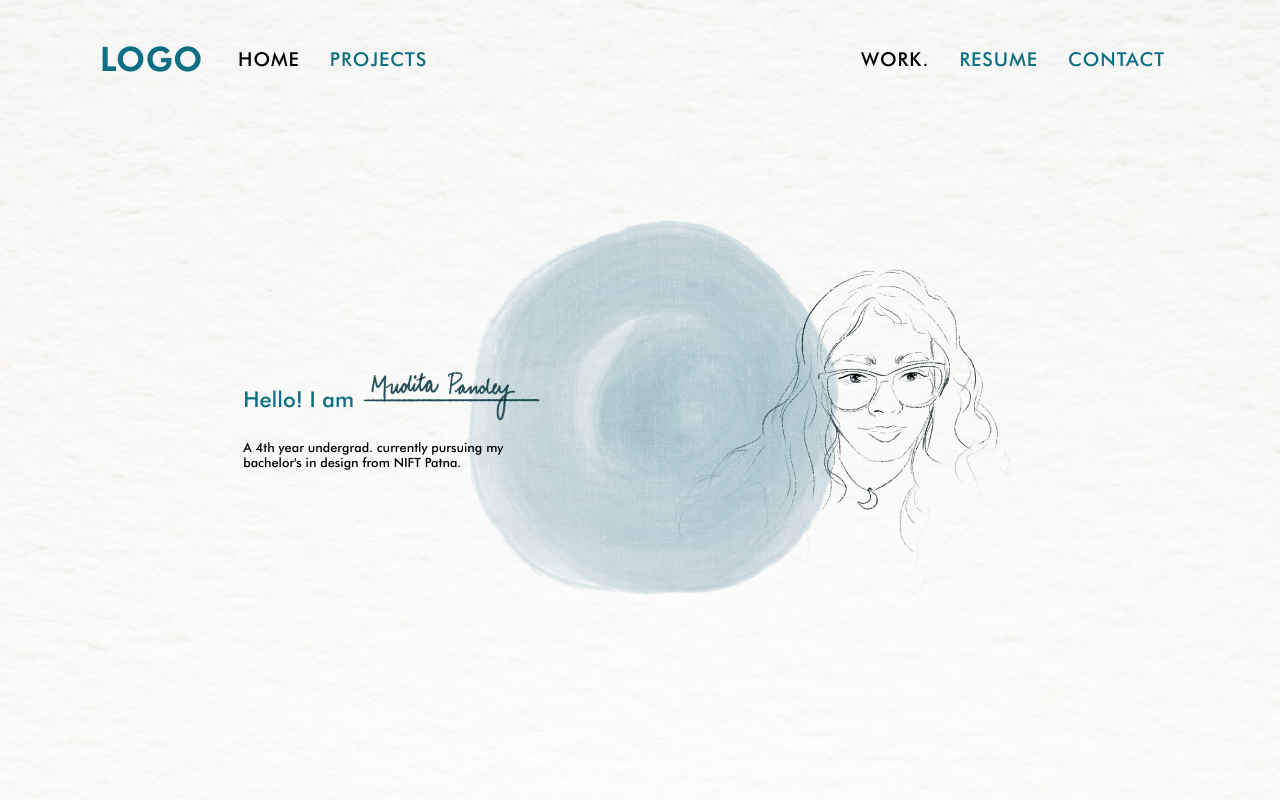
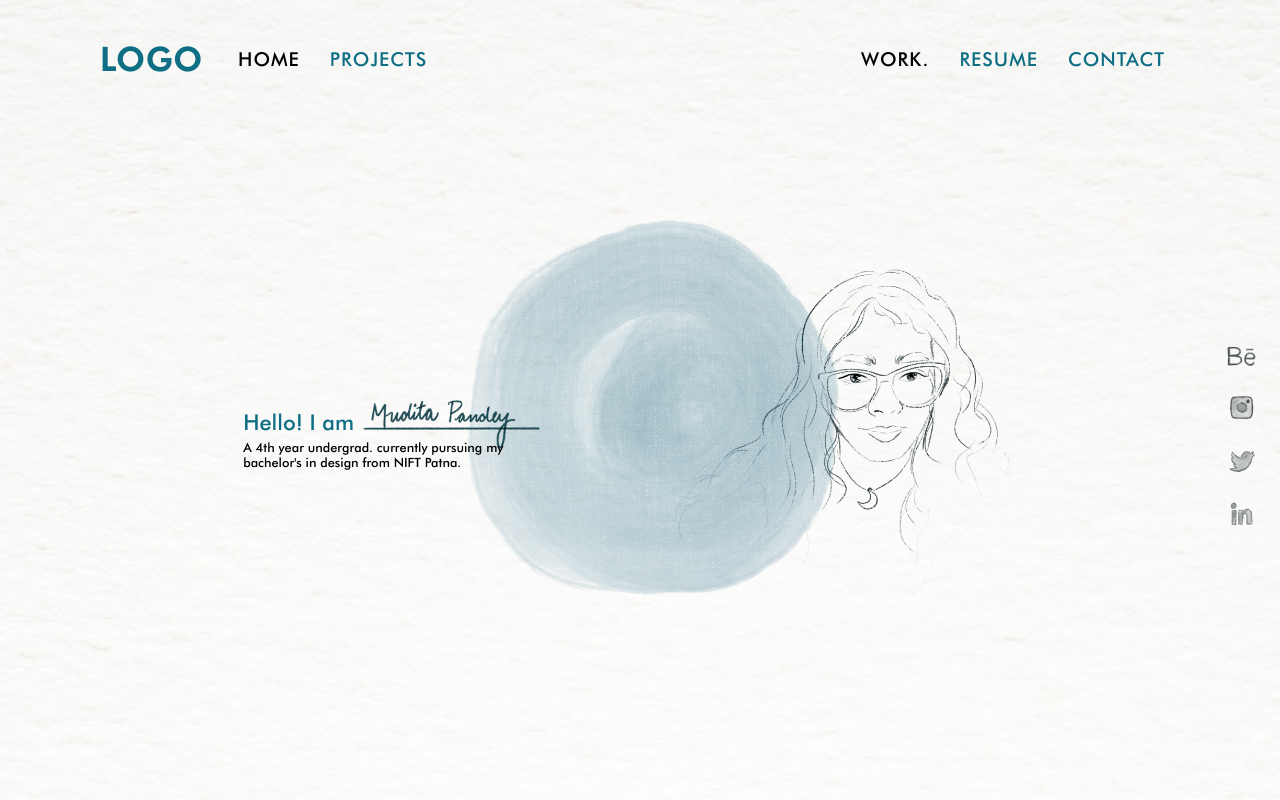
Before and after one commit to muditapandey/shreyansh090.github.io, a plain HTML site: page index.html in a window 1280 px wide. Shown: the top 800 px of the page. Drawn offline with Linux system fonts and the light colour scheme.

Commit message:
added sidebar

```diff
--- a/index.html
+++ b/index.html
@@ -24,6 +24,7 @@
 				<li><a class = "tq" href="#">Contact</a></li>
 			</ul>
 		</header>
+
 		<div class= "banner">
 			<img class= "bg-figure" src="bg_figure.png">
 			<div class="bg-text">
@@ -32,6 +33,15 @@
 			<div class= "bg-text-info"><p>A 4th year undergrad. currently pursuing my </p><p>bachelor's in design from NIFT Patna.</p></div>
 			</div>
 		</div>
+
+		<div class="icon-bar">
+		  <a href = "#"><img src="ic_be.png" class="icon-bar-img"></a>
+		  <a href = "#"><img src="ic_insta.png" class="icon-bar-img"></a>
+		  <a href = "#"><img src="ic_twitter.png" class="icon-bar-img"></a>
+		  <a href = "#"><img src="ic_linkedin.png" class="icon-bar-img"></a>
+		</div>
+
+
 		<script type="text/javascript">
 			window.addEventListener("scroll", ()=>{
 				var header = document.querySelector("header");
--- a/style.css
+++ b/style.css
@@ -107,13 +107,15 @@ header ul li{
 	position: absolute;
 	font-size: 1.7vw;
 	left: -1%;
-	top :-6.8%;
+	/*top :-7%;*/
+	transform: translateY(-120%);
 	color: #0E6E83;
 }
 .bg-text-img{
 	position: absolute;
 	left: 8%;
-	top :-10%;
+	/*top :-7%;*/
+	transform: translateY(-78%);
 	width: 15%;
 }
 .bg-text-info{
@@ -132,3 +134,18 @@ header ul li{
 .sticky ul li a {
 	color: #0E6E83;
 }
+
+.icon-bar {
+  position: fixed;
+  display: flex;
+  flex-direction: column;
+  top: 55%;
+  left: 95%;
+  transform: translateY(-50%);
+}
+.icon-bar a{
+  margin: 13%;
+}
+.icon-bar-img{
+	width: 97%;
+}
```
Also changed, not shown: ic_be.png (added), ic_insta.png (added), ic_linkedin.png (added), ic_twitter.png (added).
